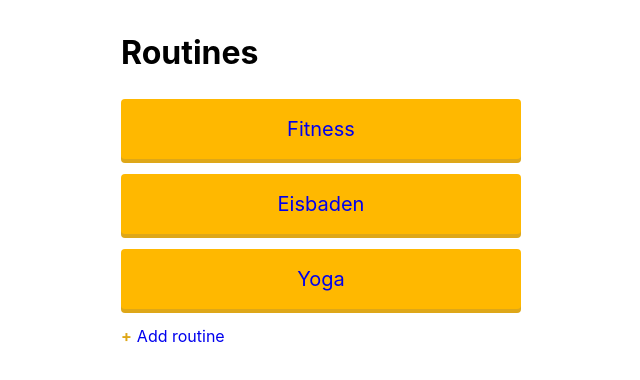
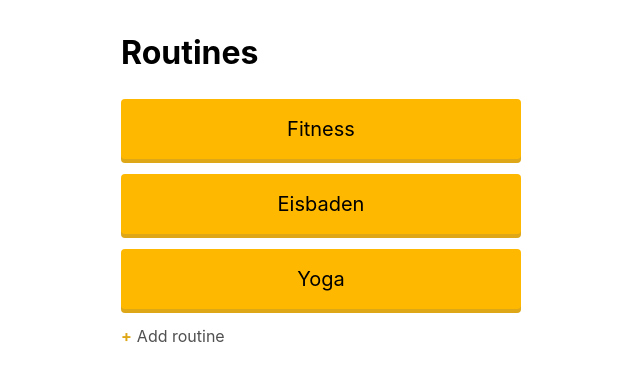
Before and after one commit to Malwine/routines, a React (Vite) app: page /routines in a window 1280 px wide. Shown: the top 380 px of the page, without its empty margins (319-959 px from the left). Built offline with nearby package versions, Linux system fonts and the light colour scheme.

Commit message:
Use id's and remove unnecessary wrapper

```diff
--- a/src/routes/Routine.tsx
+++ b/src/routes/Routine.tsx
@@ -2,7 +2,6 @@ import { useLoaderData } from 'react-router-dom';
 import type { Params } from "react-router-dom";
 import Button from '../components/Button';
 import jsonData from '../data.json';
-import wrapperStyle from "../styles/Wrapper.module.css";
 import { formatDate } from '../lib/dateConversion';
 
 interface Iteration {
@@ -24,12 +23,8 @@ const Routine = () => {
   return (
     <div>
       <h1>{ routine.name }</h1>
-      <div className={wrapperStyle.button}>
         <Button onClick={()=> {}}>Start</Button>
-      </div>
-      <div className={wrapperStyle.button}>
         <Button onClick={()=> {}}>End</Button>
-      </div>
 
       <h3>Past iterations:</h3>
 
--- a/src/routes/Routines.tsx
+++ b/src/routes/Routines.tsx
@@ -1,6 +1,5 @@
 import { Link, useLoaderData } from "react-router-dom";
 import styles from "../styles/Button.module.css";
-import wrapperStyle from "../styles/Wrapper.module.css";
 import data from "../data.json";
 import AddNew from "../components/AddNew";
 
@@ -9,15 +8,13 @@ export async function loader() {
 }
 
 const Routines = () => {
-  const { routines } = useLoaderData() as { routines: { name: string }[] };
+  const { routines } = useLoaderData() as { routines: { id: number, name: string }[] };
 
   return (
     <div>
       <h1>Routines</h1>
-        {routines.map((routine, index) => {
-          return <div className={wrapperStyle.button}>
-                  <Link key={index} className={styles.primary} to={`/routines/${routine.name}`}>{routine.name}</Link>
-                </div>
+        {routines.map((routine) => {
+          return <Link key={routine.id} className={styles.primary} to={`/routines/${routine.name}`}>{routine.name}</Link>
         })}
       {/* <Link key="back" className={styles.primary} to={`/`}>Back</Link> */}
       <AddNew route="/routines/new">Add routine</AddNew>
--- a/src/styles/AddNew.module.css
+++ b/src/styles/AddNew.module.css
@@ -1,9 +1,10 @@
 .addNew {
   text-decoration: none;
+  color: #505050;
 }
 
 .addNew:visited {
-  color: #6B6B6B;
+  color: #505050;
 }
 
 .addPlus {
--- a/src/styles/Button.module.css
+++ b/src/styles/Button.module.css
@@ -1,4 +1,5 @@
 .primary {
+  color: black;
   padding: 15px 0px;
   font-size: 20px;
   border-radius: 4px;
@@ -11,6 +12,8 @@
   box-shadow: 0px 4px 0px #DEA718;
   position: relative;
   border: none;
+  margin-top: 15px;
+  margin-bottom: 15px;
 }
 
 .primary:hover {
--- a/src/styles/Wrapper.module.css
+++ /dev/null
@@ -1,4 +0,0 @@
-.button {
-  margin-top: 15px;
-  margin-bottom: 15px;
-}
```
